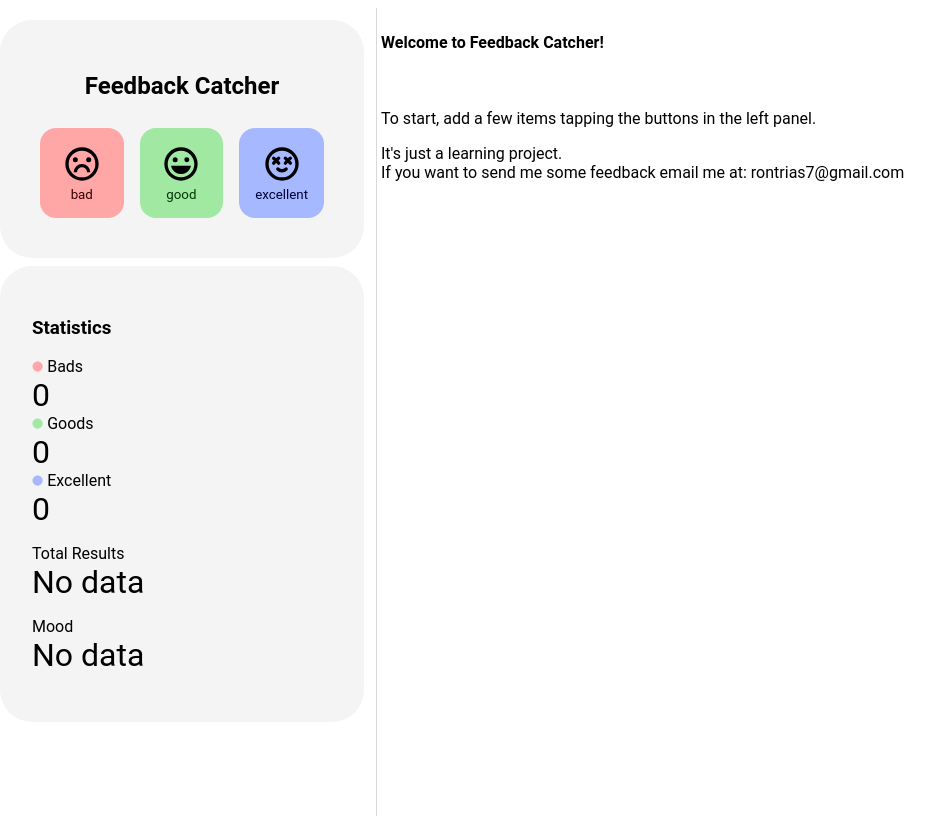
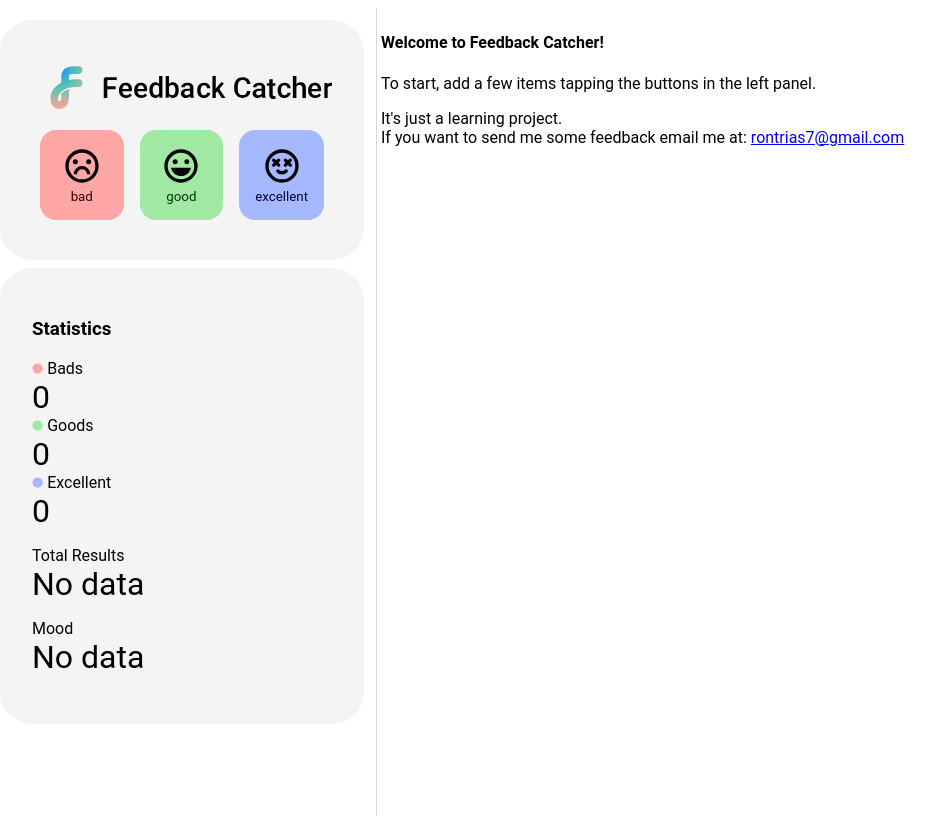
Before and after one commit to rontrias7/feedback-cartcher, a React (Create React App) app: page / in a window 1280 px wide. Shown: the whole page, without its empty margins (20-956 px from the left). Built offline with nearby package versions, Linux system fonts and the light colour scheme.

Commit message:
"some bugs fixed"

```diff
--- a/src/App.js
+++ b/src/App.js
@@ -6,6 +6,7 @@ import {BiHappyAlt} from 'react-icons/bi';
 import {RiEmotionUnhappyLine} from 'react-icons/ri';
 import {TbMoodCrazyHappy} from 'react-icons/tb';
 import {GiPlainCircle} from 'react-icons/gi';
+import fc_hor_logo from './fc_hor_logo.svg'
 
 
 // importing the Context of react-icons to change its properties
@@ -60,7 +61,7 @@ function App() {
       <section className="right-bar">
         <div className="main-card">
 
-          <h1 className="main-title">Feedback Catcher</h1>
+          <img className='logo' src={fc_hor_logo} alt="Feedback catcher logo"></img>
 
 
           <ButtonXP className="button bad" onClick={handleText} mood="bad" text={<IconContext.Provider value={{ color: "black", className: "no-pointer", size: "3em" }}><RiEmotionUnhappyLine /></IconContext.Provider>} />
@@ -156,9 +157,9 @@ const TotalAndAverage = ({results: {bad, good, excellent}}) => {
 const DisplayHistory = ({history}) => {
 
   const welcomeMessage = <div>
-                          <h4>Welcome to Feedback Catcher! </h4> <br/>
+                          <h4>Welcome to Feedback Catcher! </h4>
                           <p>To start, add a few items tapping the buttons in the left panel.</p>
-                          <p>It's just a learning project. <br/> If you want to send me some feedback email me at: rontrias7@gmail.com</p>
+                          <p>It's just a learning project. <br/> If you want to send me some feedback email me at: <a href="mailto:rontrias7@gmail.com" rel="noreferrer" target="_blank">rontrias7@gmail.com</a></p>
 
                           </div>
 
--- a/src/app.scss
+++ b/src/app.scss
@@ -116,7 +116,9 @@ $excellent-txt: rgb(1, 0, 53);
 
 
 
-
+.logo {
+  grid-column: 1/4;
+}
 
 
 .global-container {
```
Also changed, not shown: src/fc_hor_logo.svg (added).
